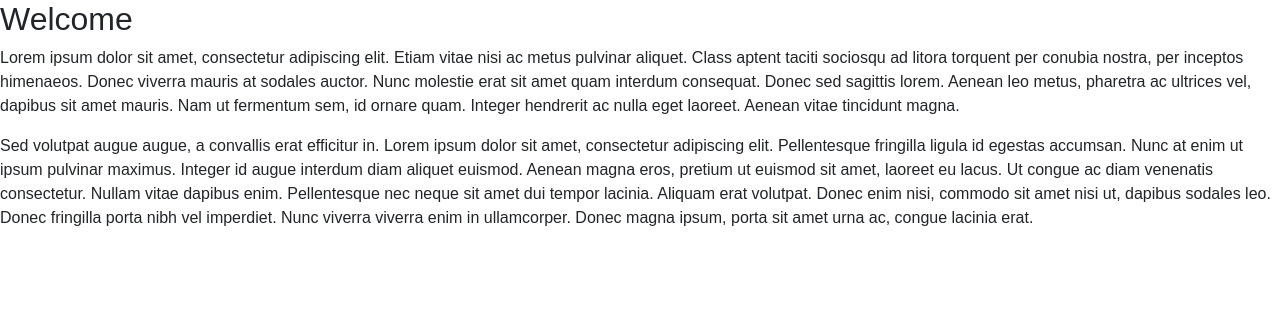
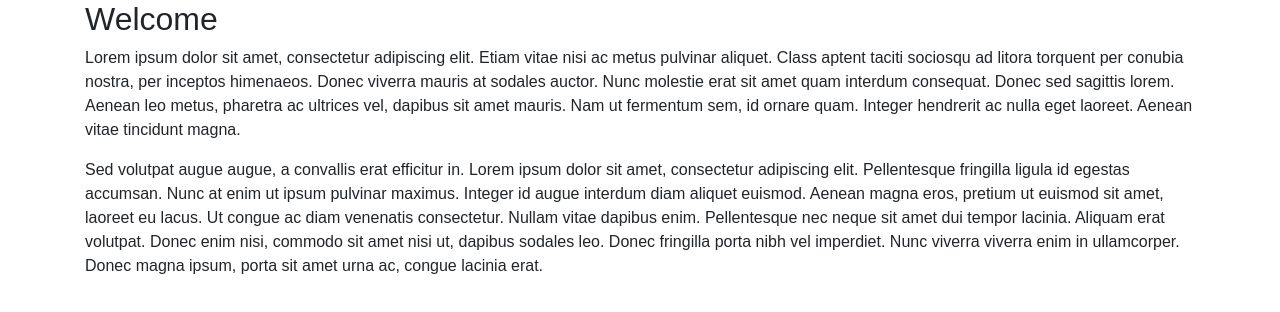
Before and after one commit to Tprezioso/websiteTutorial, a React (Create React App) app: page / in a window 1280 px wide. Shown: the top 312 px of the page. Built offline with nearby package versions, Linux system fonts and the light colour scheme.

Commit message:
added setup for navBar

```diff
--- a/src/Pages/home.jsx
+++ b/src/Pages/home.jsx
@@ -2,7 +2,8 @@ import React, {Component} from 'react';
 
 class home extends Component {
     render() {
-        return <div>
+        return (<div>
+            <div className="container">
                 <h2>Welcome</h2>
                 <p>
                     Lorem ipsum dolor sit amet, consectetur adipiscing elit.
@@ -30,7 +31,8 @@ class home extends Component {
                     Donec magna ipsum, porta sit amet urna ac, congue lacinia
                     erat.
             </p>
-          </div>;
+            </div>
+        </div>);
     }
 }
 
```
Also changed, not shown: src/Components/NavBar.css (added), src/Components/NavBar.jsx (added). Lines whose indentation alone changed are shown as unchanged.
